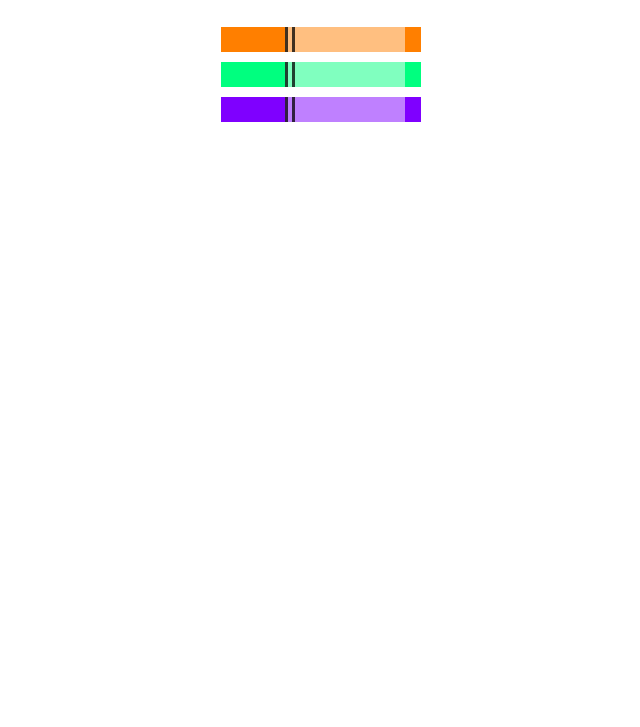
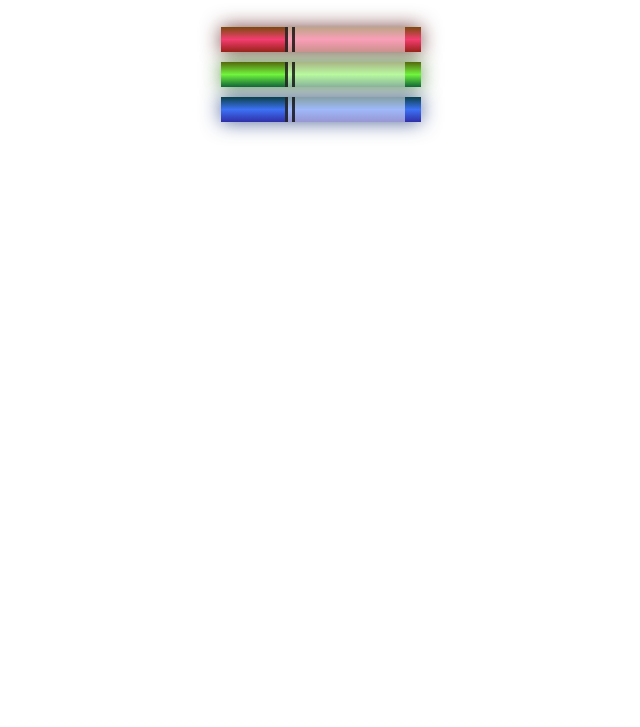
Before and after one commit to Felipe-Magalhaes-A-Carneiro/freeCodeCamp-HTML_CSS-Part_2, a plain HTML site: page index.html in a window 1280 px wide. Shown: the part 73-800 px from the top of the page, without its empty margins (319-959 px from the left). Drawn offline with Linux system fonts and the light colour scheme.

Commit message:
feat(): create linear-gradient and box-shadow to colors

```diff
--- a/styles.css
+++ b/styles.css
@@ -36,13 +36,16 @@ Example: <attribute>: rbg (red, green, blue)
 }
 
 .red {
-    background-color: rgb(255, 127, 0);
+    background: linear-gradient( rgb(122, 74, 14), rgb(245, 62, 113), rgb(162, 27, 27));
+    box-shadow: 0 0 20px 0 rgba(83, 14, 14, 0.8);
 }
 
 .green{
-    background-color: rgb(0, 255, 127);
+    background: linear-gradient(#55680d, #71f53e, #116c31);
+    box-shadow: 0 0 20px #3b7e20cc;
 }
 
 .blue {
-    background-color: rgb(127, 0, 255);
+    background: linear-gradient(hsl(186, 76%, 16%), hsl(223, 90%, 60%), hsl(240, 56%, 42%));
+    box-shadow: 0 0 20px 0 hsl(223, 59%, 31%, 0.8);
 }
```
